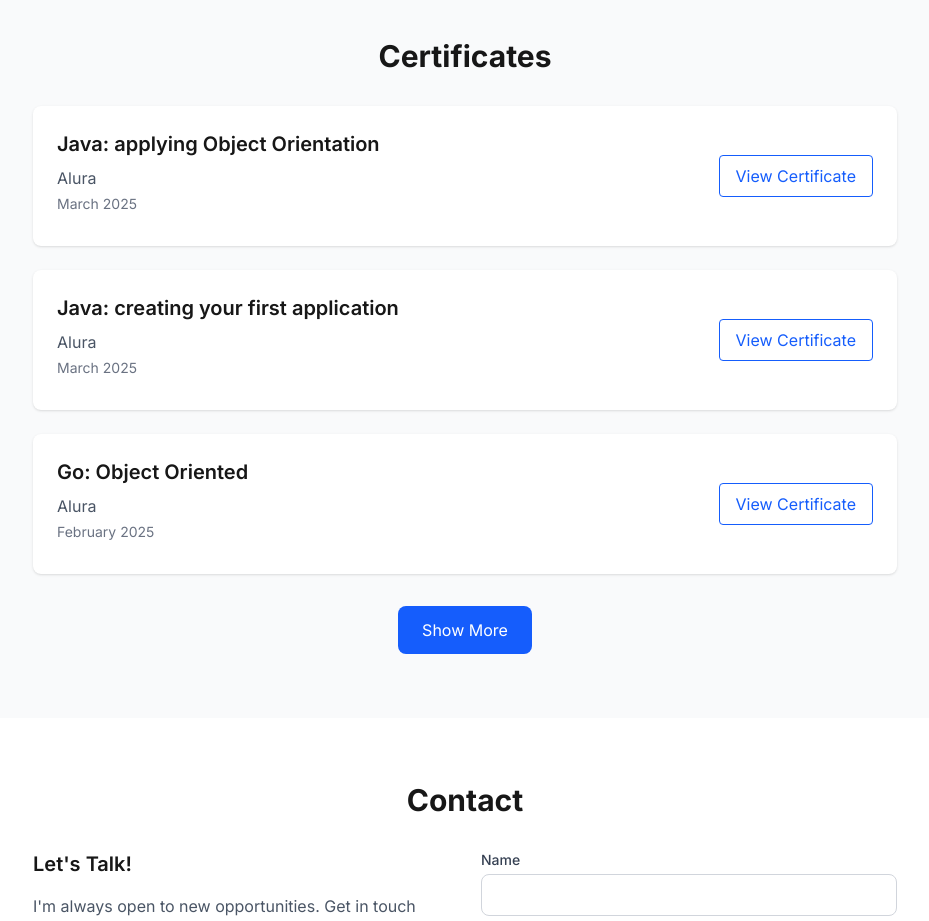
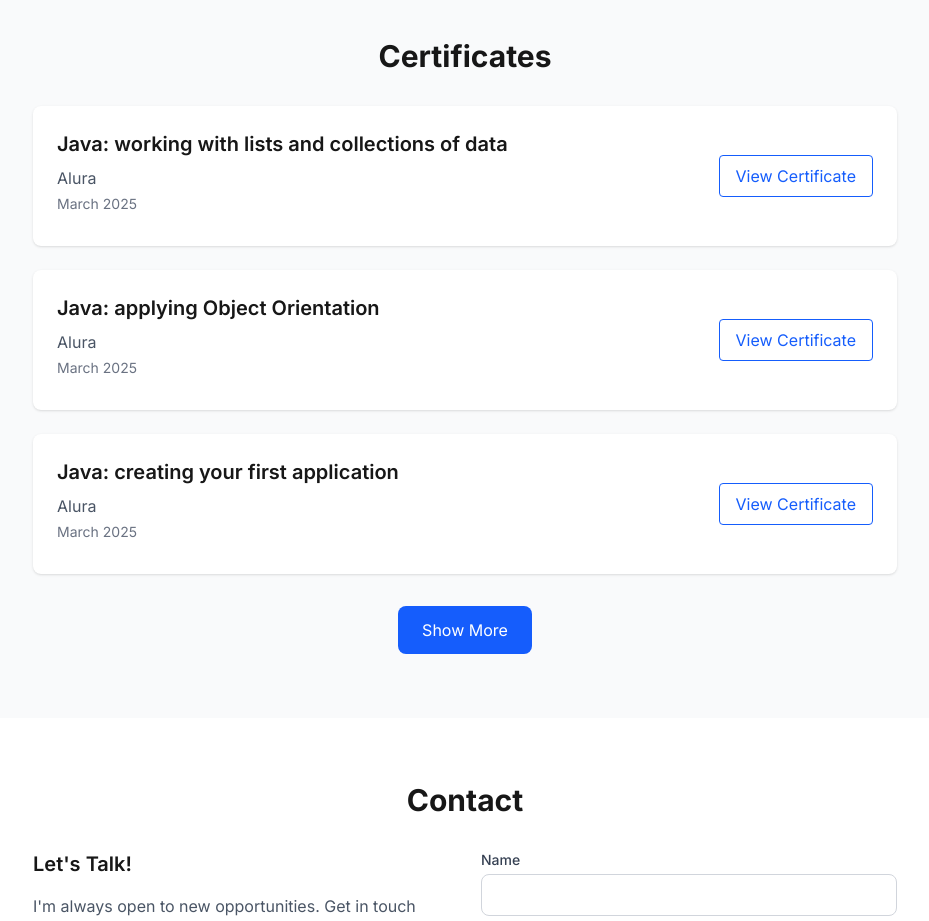
Before and after one commit to ViniciusLBarbosa/portifolio, a Next.js app: page / in a window 1280 px wide. Shown: the part 1840-2761 px from the top of the page, without its empty margins (175-1104 px from the left). Built offline with nearby package versions, Linux system fonts and the light colour scheme; no server answers.

Commit message:
new certificates

```diff
--- a/src/components/sections/Certificates.tsx
+++ b/src/components/sections/Certificates.tsx
@@ -12,6 +12,13 @@ type Certificate = {
 }
 
 const certificates: Certificate[] = [
+  {
+    title: 'Java: working with lists and collections of data',
+    institution: 'Alura',
+    date: 'March 2025',
+    description: '',
+    link: 'https://cursos.alura.com.br/user/vinilimab/course/java-listas-colecoes-dados/certificate?lang=en'
+  },
   {
     title: 'Java: applying Object Orientation',
     institution: 'Alura',
```
